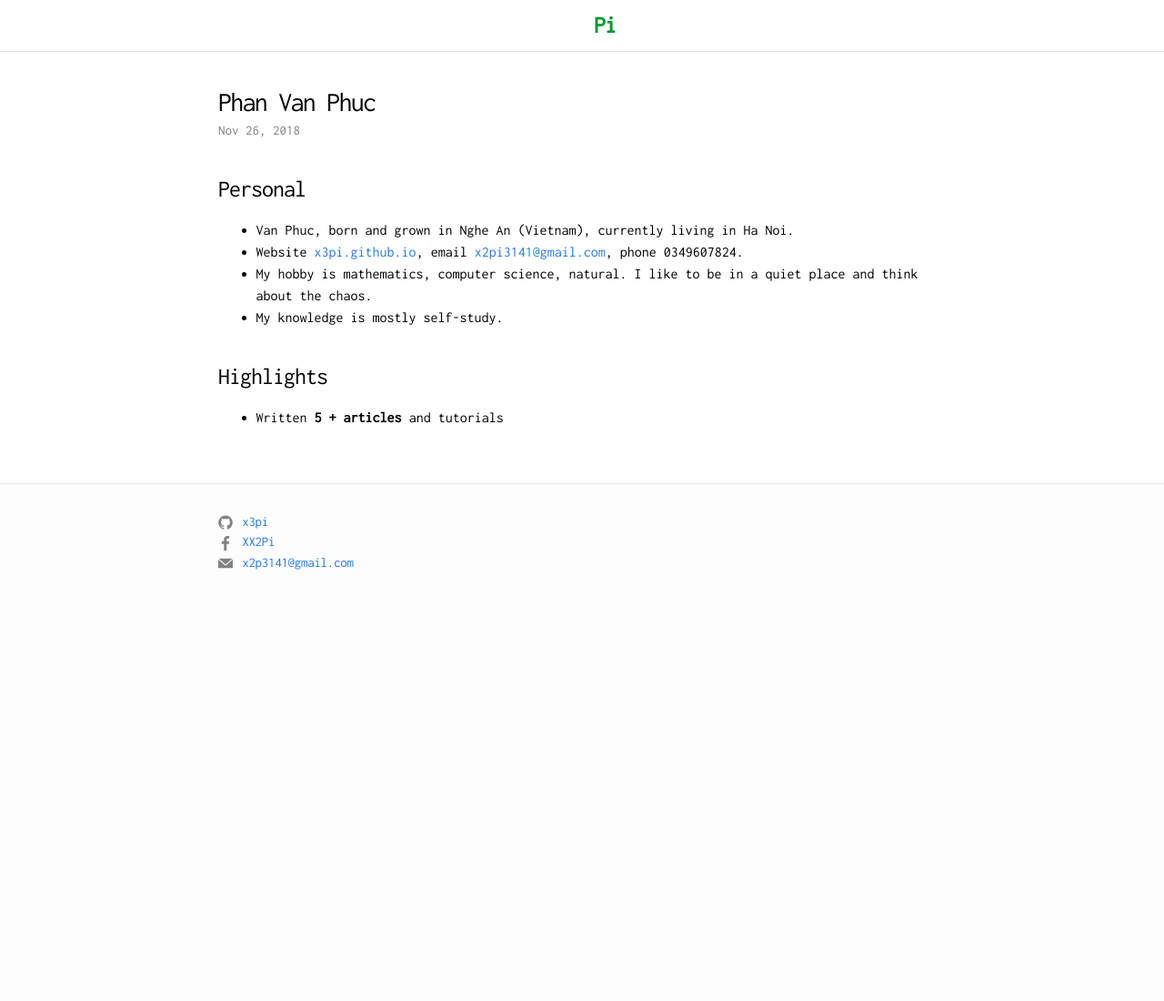
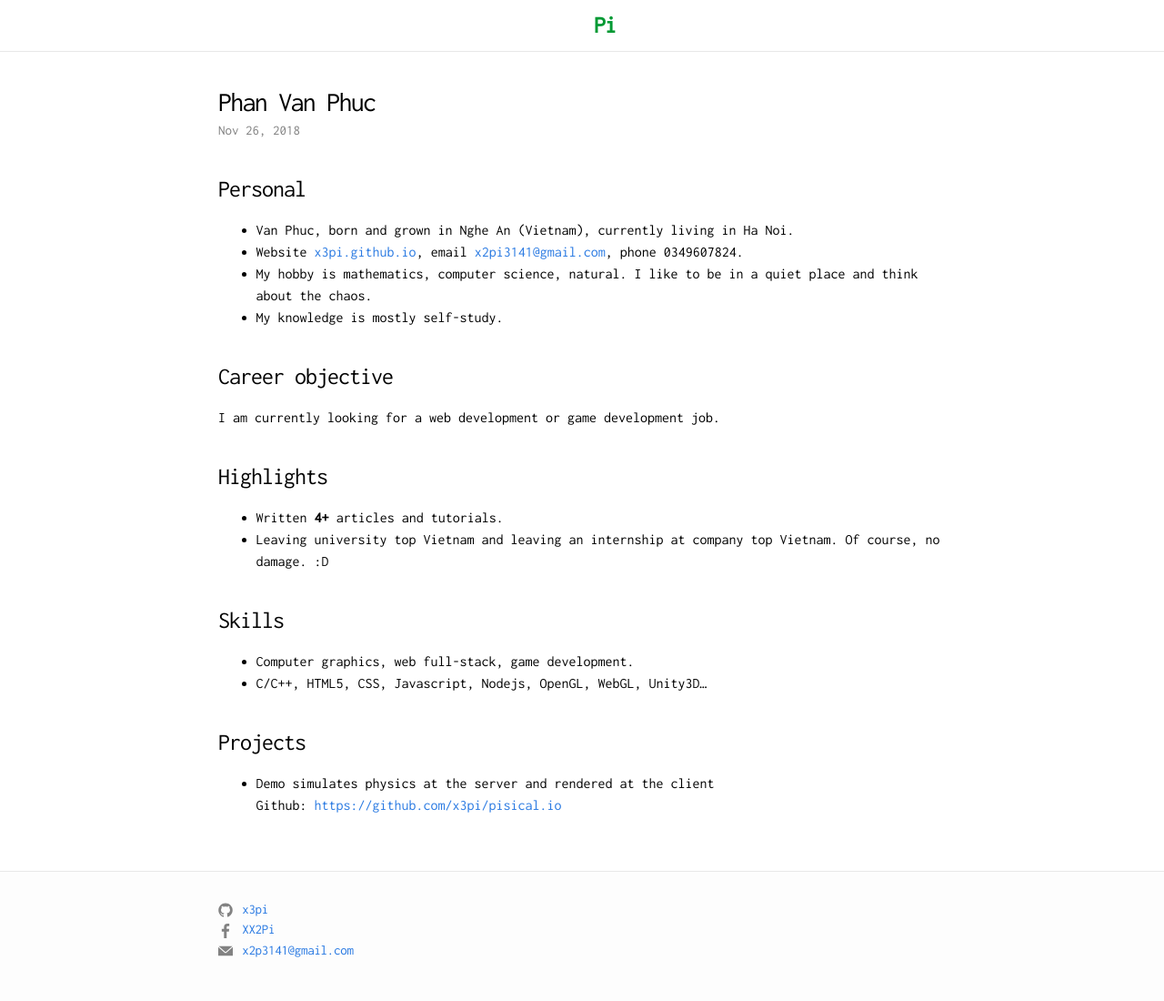
Before and after one commit to x3pi/x3pi.github.io, a Jekyll site: the page built from _posts/2018-11-26-phan-van-phuc.md, in a window 1280 px wide. Shown: the whole page at 91% size. Built offline with Jekyll 4.4.1, drawn with Linux system fonts in a browser that asks for light colours; nearby versions of some CDN libraries; comment, search, counter and statistics services are not loaded; before the commit the page ends 900 px from its top, so only the background shows below that.

Commit message:
Update from Forestry.io - Updated phan-van-phuc.md

```diff
--- a/_posts/2018-11-26-phan-van-phuc.md
+++ b/_posts/2018-11-26-phan-van-phuc.md
@@ -12,6 +12,21 @@ tags: []
 * My hobby is mathematics, computer science, natural. I like to be in a quiet place and think about the chaos.
 * My knowledge is mostly self-study.
 
+### Career objective
+
+I am currently looking for a web development or game development job.
+
 ### Highlights
 
-* Written **5 + articles** and tutorials
+* Written **4+** articles and tutorials.
+* Leaving university top Vietnam and leaving an internship at company top Vietnam. Of course, no damage. :D
+
+### Skills
+
+* Computer graphics, web full-stack, game development.
+* C/C++, HTML5, CSS, Javascript, Nodejs, OpenGL, WebGL, Unity3D...
+
+### Projects
+
+* Demo simulates physics at the server and rendered at the client
+  Github: [https://github.com/x3pi/pisical.io](https://github.com/x3pi/pisical.io "https://github.com/x3pi/pisical.io")
```
